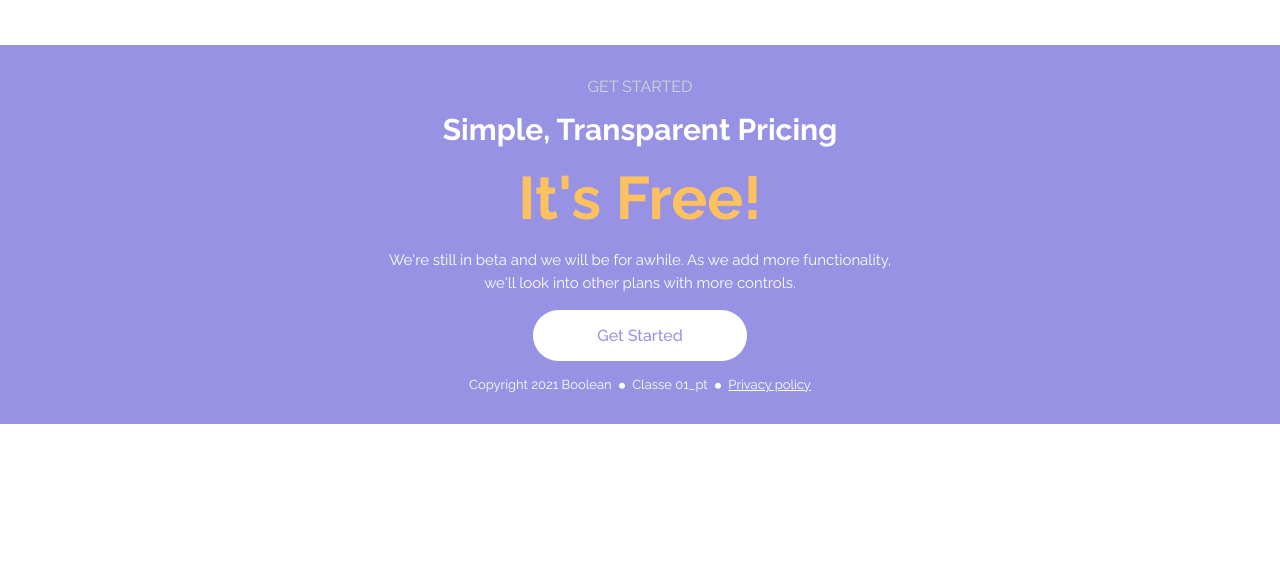
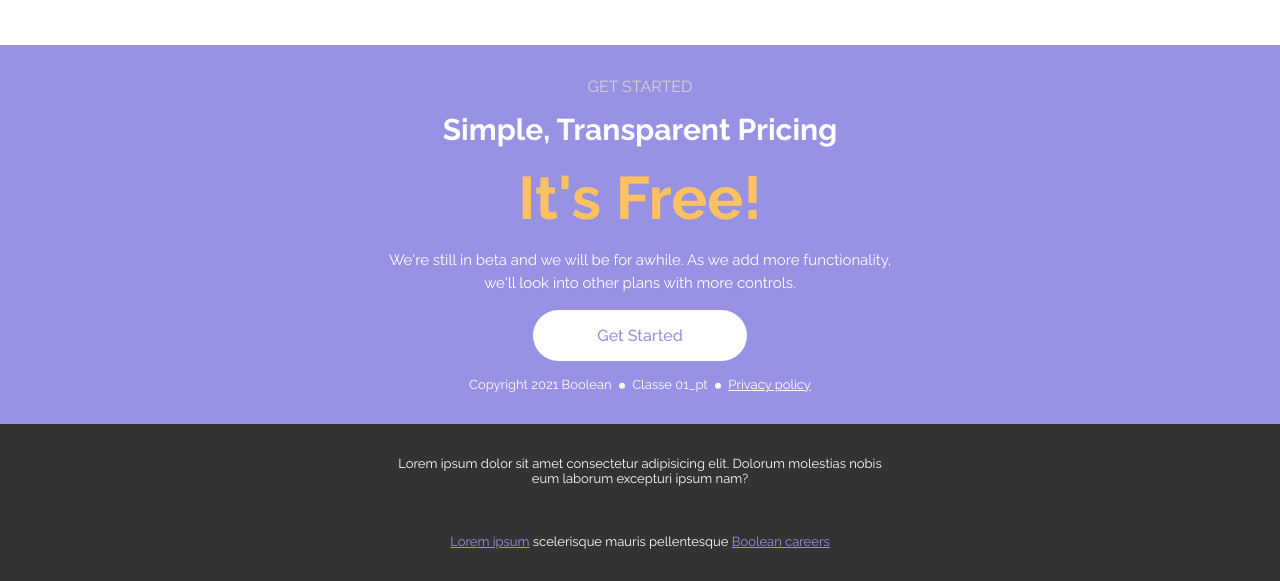
Before and after one commit to AndreaParrini/htmlcss-responsive-layout, a plain HTML site: page index.html in a window 1280 px wide. Shown: the part 4057-4638 px from the top of the page. Before the commit the page ends 4481 px from the top, so only its background shows below. Drawn offline with Linux system fonts and the light colour scheme.

Commit message:
add footer

```diff
--- a/css/style.css
+++ b/css/style.css
@@ -543,7 +543,21 @@ img{
 
 /* #region FOOTER */
 
+#site_footer{
+    background-color: var(--res-footer);
+    color: var(--res-light);
+    padding: 2rem 0;
+    text-align: center;
+    font-size: small;
 
+    & p{
+        margin-bottom: 3rem;
+    }
+
+    & a{
+        color: var(--res-primary);
+    }
+}
 
 /* #endregion FOOTER */
 
--- a/index.html
+++ b/index.html
@@ -294,6 +294,14 @@
     <!-- start footer -->
     <footer id="site_footer">
         <div class="container">
+            <p>
+                Lorem ipsum dolor sit amet consectetur adipisicing elit. Dolorum molestias nobis eum laborum excepturi ipsum nam?
+            </p>
+            <div>
+                <a href="#">Lorem ipsum</a>
+                scelerisque mauris pellentesque
+                <a href="#">Boolean careers</a>
+            </div>
         </div>
     </footer>
     <!-- end footer -->
```
